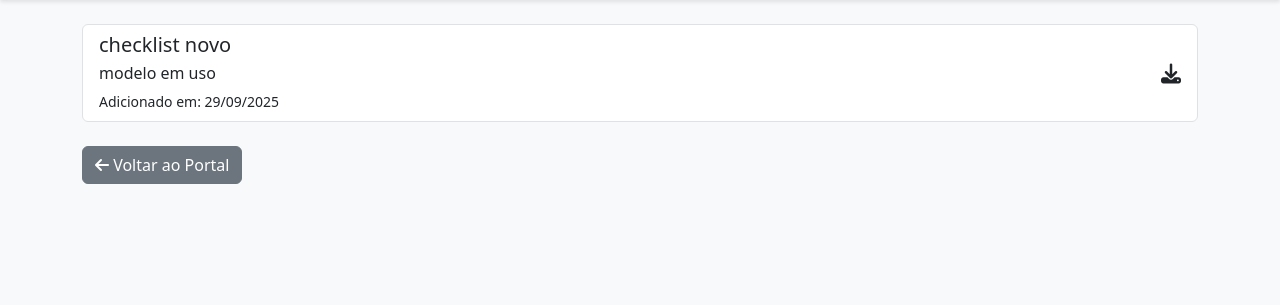
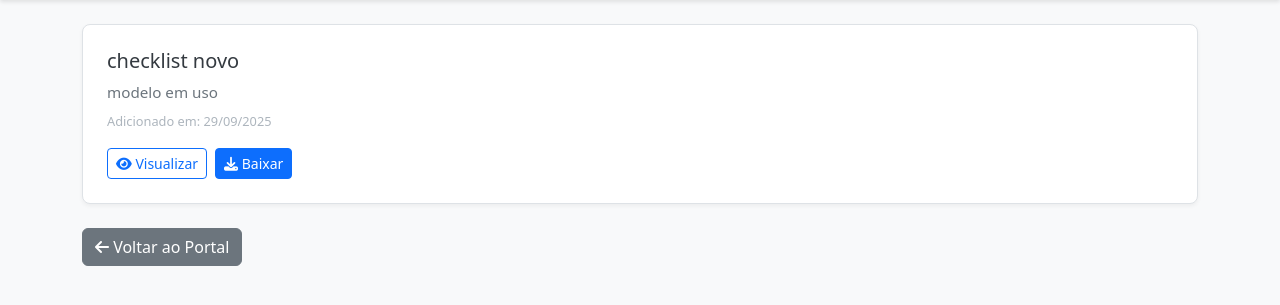
Before and after one commit to transp-admir/dss, a Flask app: page /documentos in a window 1280 px wide. Shown: the part 56-361 px from the top of the page. Run offline with Flask 3, Linux system fonts and the light colour scheme; the visitor is signed in with stand-in values (Sample User, id 1); data comes from the database, SQL or seed files in the repository.

Commit message:
melhoria no dowloado do documento

```diff
--- a/app/routes.py
+++ b/app/routes.py
@@ -80,15 +80,35 @@ def lista_documentos_motorista():
     return render_template('motorista_documentos.html', documentos=documentos)
 
 
-@main_bp.route('/documentos/download/<path:filename>')
-def download_documento(filename):
-    if 'motorista_id' not in session:
-        return redirect(url_for('main.motorista_login'))
+#-----------------------------------------------------------------------
+# ROTA PARA ACESSAR DOCUMENTOS FIXOS (MOTORISTA E ADMIN)
+#-----------------------------------------------------------------------
+from flask import send_from_directory
 
-    # Garante que o caminho seja absoluto para a função de download
+@main_bp.route('/documentos/acessar/<int:documento_id>')
+def acessar_documento(documento_id):
+    # Verifica se o usuário (motorista ou admin) está logado
+    if 'motorista_id' not in session and 'admin_user' not in session:
+        flash('Acesso negado. Por favor, faça login.', 'danger')
+        return redirect(url_for('main.index'))
+
+    # Busca o documento no banco de dados de forma segura
+    documento = DocumentoFixo.query.get_or_404(documento_id)
     directory = os.path.abspath(DOCUMENTOS_UPLOAD_FOLDER)
 
-    return send_from_directory(directory, filename, as_attachment=True)
+    # Pega a ação da URL (?action=view ou ?action=download)
+    action = request.args.get('action', 'view') # 'view' (visualizar) é o padrão
+
+    # Define se o arquivo deve ser forçado como download ou não
+    as_attachment = (action == 'download')
+
+    # Envia o arquivo para o usuário
+    return send_from_directory(
+        directory=directory,
+        path=documento.nome_arquivo,
+        as_attachment=as_attachment
+    )
+#-----------------------------------------------------------------------
 
 #-----------------------------------------------------------------------
 
--- a/app/templates/motorista_documentos.html
+++ b/app/templates/motorista_documentos.html
@@ -1,26 +1,67 @@
 {% extends "base_motorista.html" %}
 
-{% block title %}Documentos para Download{% endblock %}
+{% block title %}Documentos{% endblock %}
 
 {% block header %}Biblioteca de Documentos{% endblock %}
 
 {% block content %}
-<div class="list-group">
+<style>
+    .doc-card {
+        background-color: #fff;
+        border: 1px solid #dee2e6;
+        border-radius: .5rem;
+        padding: 1.5rem;
+        margin-bottom: 1rem;
+        box-shadow: 0 2px 4px rgba(0,0,0,0.05);
+    }
+    .doc-title {
+        font-size: 1.25rem;
+        font-weight: 500;
+        color: #343a40;
+    }
+    .doc-description {
+        color: #6c757d;
+        font-size: 0.95rem;
+    }
+    .doc-meta {
+        font-size: 0.8rem;
+        color: #adb5bd;
+    }
+    .doc-actions {
+        margin-top: 1rem;
+        display: flex;
+        gap: 0.5rem;
+        flex-wrap: wrap;
+    }
+</style>
+
+{% if documentos %}
     {% for doc in documentos %}
-    <a href="{{ url_for('main.download_documento', filename=doc.nome_arquivo) }}" class="list-group-item list-group-item-action d-flex justify-content-between align-items-center">
-        <div>
-            <h5 class="mb-1">{{ doc.titulo }}</h5>
-            <p class="mb-1">{{ doc.descricao or 'Clique para baixar o arquivo.' }}</p>
-            <small>Adicionado em: {{ doc.data_upload.strftime('%d/%m/%Y') }}</small>
+    <div class="doc-card">
+        <div class="d-flex justify-content-between align-items-start">
+            <div>
+                <h5 class="doc-title">{{ doc.titulo }}</h5>
+                <p class="doc-description mb-1">{{ doc.descricao or 'Documento disponível para consulta.' }}</p>
+                <small class="doc-meta">Adicionado em: {{ doc.data_upload.strftime('%d/%m/%Y') }}</small>
+            </div>
         </div>
-        <i class="fas fa-download fa-lg"></i>
-    </a>
-    {% else %}
+        <div class="doc-actions">
+            <!-- Botão para Visualizar -->
+            <a href="{{ url_for('main.acessar_documento', documento_id=doc.id, action='view') }}" target="_blank" class="btn btn-outline-primary btn-sm">
+                <i class="fas fa-eye"></i> Visualizar
+            </a>
+            <!-- Botão para Baixar com Alerta -->
+            <a href="{{ url_for('main.acessar_documento', documento_id=doc.id, action='download') }}" class="btn btn-primary btn-sm" onclick="alert('Iniciando o download do arquivo: {{ doc.titulo }}');">
+                <i class="fas fa-download"></i> Baixar
+            </a>
+        </div>
+    </div>
+    {% endfor %}
+{% else %}
     <div class="alert alert-info text-center" role="alert">
         Nenhum documento disponível no momento.
     </div>
-    {% endfor %}
-</div>
+{% endif %}
 
 <div class="mt-4">
     <a href="{{ url_for('main.motorista_portal') }}" class="btn btn-secondary"><i class="fas fa-arrow-left"></i> Voltar ao Portal</a>
```
Also changed, not shown: app/templates/admin_documentos.html (+10 -7 lines).
